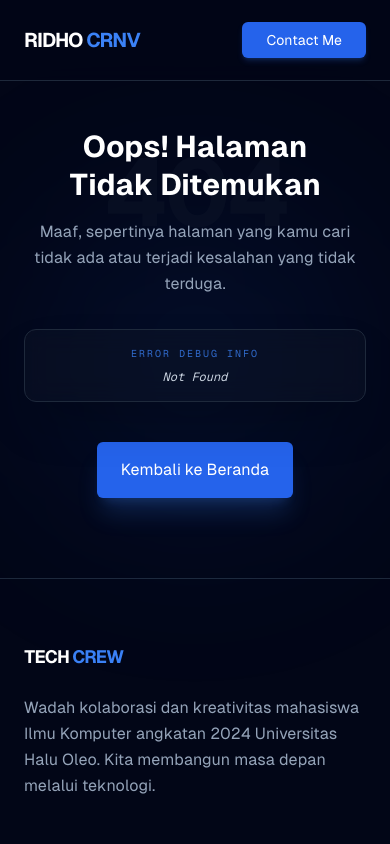
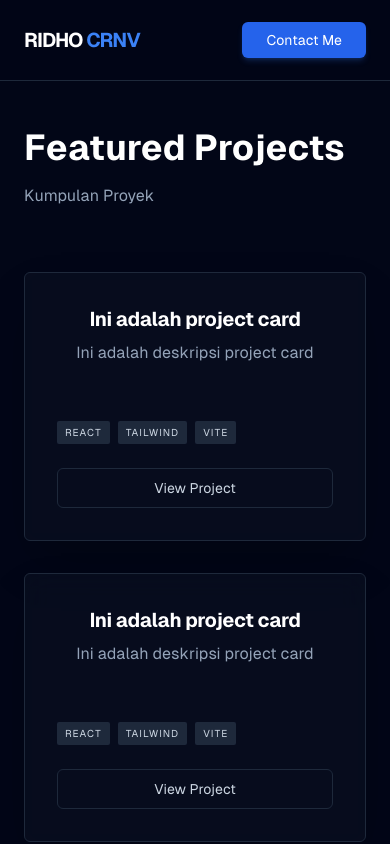
Before and after one commit to ridhocrnv/Belajar-React, a React (Vite) app: page /projects in a window 390 px wide. Shown: the top 844 px of the page. Built offline with nearby package versions, Linux system fonts and the light colour scheme.

Commit message:
feat(portfolio): implement ProjectPage and CertificatePage
- add responsive project grid with tech stack badges
- add certificate list featuring DBS Foundation x Dicoding credentials
- maintain glassmorphism and Midnight Navy aesthetic
- integrated custom Card compound components

```diff
--- /dev/null
+++ b/src/components/pages/CertificatePage.jsx
@@ -0,0 +1,66 @@
+import Navbar from "../layouts/Navbar";
+import Footer from "../layouts/Footer";
+import Card from "../ui/Card";
+
+const Certificates = () => {
+
+    const certs = [
+        {
+            title: "Belajar Dasar Pemrograman Web",
+            issuer: "Dicoding Indonesia",
+            date: "2026",
+            credential: "Coding Camp 2026 by DBS Foundation"
+        },
+        {
+            title: "Belajar Dasar Pemrograman Web",
+            issuer: "Dicoding Indonesia",
+            date: "2026",
+            credential: "Coding Camp 2026 by DBS Foundation"
+        },
+        {
+            title: "Belajar Dasar Pemrograman Web",
+            issuer: "Dicoding Indonesia",
+            date: "2026",
+            credential: "Coding Camp 2026 by DBS Foundation"
+        }
+    ];
+
+
+    return (
+        <div className="min-h-screen bg-slate-950 text-white flex flex-col font-sans">
+            <Navbar />
+            <main className="flex-1 max-w-7xl mx-auto px-6 pt-32 pb-20 w-full">
+                <header className="mb-16">
+                    <h2 className="text-4xl font-bold mb-4">Certifications</h2>
+                    <p className="text-slate-400">Bukti dedikasi saya dalam mempelajari teknologi dan metodologi pengembangan perangkat lunak.</p>
+                </header>
+
+                <div className="grid grid-cols-1 md:grid-cols-2 gap-2">
+                    {certs.map((cert, index) => (
+                        <Card key={index} className="max-w-none border-slate-800/50 hover:bg-slate-900/40 transition-all">
+                            <div className="flex justify-between items-start gap-4">
+                                <div className="flex-1">
+                                    <span className="text-blue-500 text-10[px] font-bold uppercase tracking-[0.2em]">
+                                        {cert.issuer}
+                                    </span>
+                                    <Card.Title className="text-left text-lg md:text-xl mt-1">
+                                        {cert.title}
+                                    </Card.Title>
+                                    <p className="text-slate-500 text-sm mt-2 font-sans">
+                                        {cert.credential}
+                                    </p>
+                                </div>
+                                <div className="text-slate-600 text-sm font-bold">
+                                    {cert.date}
+                                </div>
+                            </div>
+                        </Card>
+                    ))}
+                </div>
+            </main>
+            <Footer />
+        </div>
+    );
+}
+
+export default Certificates;
--- /dev/null
+++ b/src/components/pages/ProjectPage.jsx
@@ -0,0 +1,67 @@
+import Navbar from "../layouts/Navbar";
+import Footer from "../layouts/Footer";
+import Card from "../ui/Card";
+import Button from "../ui/Button";
+
+const Projects = () => {
+
+    const projectList = [
+        {
+            title: "Ini adalah project card",
+            desc: "Ini adalah deskripsi project card",
+            tech: ["React", "Tailwind", "Vite"],
+            link: "#"
+        },
+        {
+            title: "Ini adalah project card",
+            desc: "Ini adalah deskripsi project card",
+            tech: ["React", "Tailwind", "Vite"],
+            link: "#"
+        },
+        {
+            title: "Ini adalah project card",
+            desc: "Ini adalah deskripsi project card",
+            tech: ["React", "Tailwind", "Vite"],
+            link: "#"
+        },
+    ]
+
+    return (
+        <div className="min-h-screen bg-slate-950 text-white flex flex-col font-sans">
+            <Navbar />
+            <main className="flex-1 max-w-7xl mx-auto px-6 pt-32 w-full">
+                <header className="mb-16">
+                    <h2 className="text-4xl font-bold mb-4">Featured Projects</h2>
+                    <p className="text-slate-400 max-w-2xl">Kumpulan Proyek</p>
+                </header>
+
+                <div className="grid grid-cols-1 md:grid-cols-2 lg:grid-cols-3 gap-8">
+                    {projectList.map((project, index) => (
+                        <Card key={index} className="flex flex-col h-full hover:border-blue-500/50 transition-all group">
+                            <Card.Title className="text-left text-xl group-hover:text-blue-400 transition-colors">
+                                {project.title}
+                            </Card.Title>
+                            <Card.Description className="text-left mt-2">
+                                {project.desc}
+                            </Card.Description>
+                            <Card.Body className="mt-auto pt-6">
+                                <div className="flex flex-wrap gap-2 mb-6">
+                                    {project.tech.map(t => (
+                                        <span key="t" className="text-[10px] uppercase tracking-widest px-2 py-1 bg-slate-800 text-slate-300 rounded-sm">
+                                            {t}
+                                        </span>
+                                    ))}
+                                </div>
+                                <Button variant="outline" className="w-full text-sm h-10 border-slate-800 hover:border-blue-500">
+                                    View Project
+                                </Button>
+                            </Card.Body>
+                        </Card>
+                    ))}
+                </div>
+            </main>
+        </div>
+    );
+}
+
+export default Projects;
--- a/src/main.jsx
+++ b/src/main.jsx
@@ -10,6 +10,8 @@ import "@fontsource/geist-mono";
 // Pages
 import Home from './components/pages/HomePage'
 import About from './components/pages/AboutPage';
+import Projects from './components/pages/ProjectPage';
+import Certificates from './components/pages/CertificatePage';
 import ErrorPage from './components/pages/NotFoundPage'
 
 // Forms
@@ -36,6 +38,22 @@ const router = createBrowserRouter([
         )
     },
     {
+        path: '/projects',
+        element: (
+            <div>
+                <Projects />
+            </div>
+        )
+    },
+    {
+        path: '/certificates',
+        element: (
+            <div>
+                <Certificates />
+            </div>
+        )
+    },
+    {
         path: '/login',
         element: (
             <div>
```
